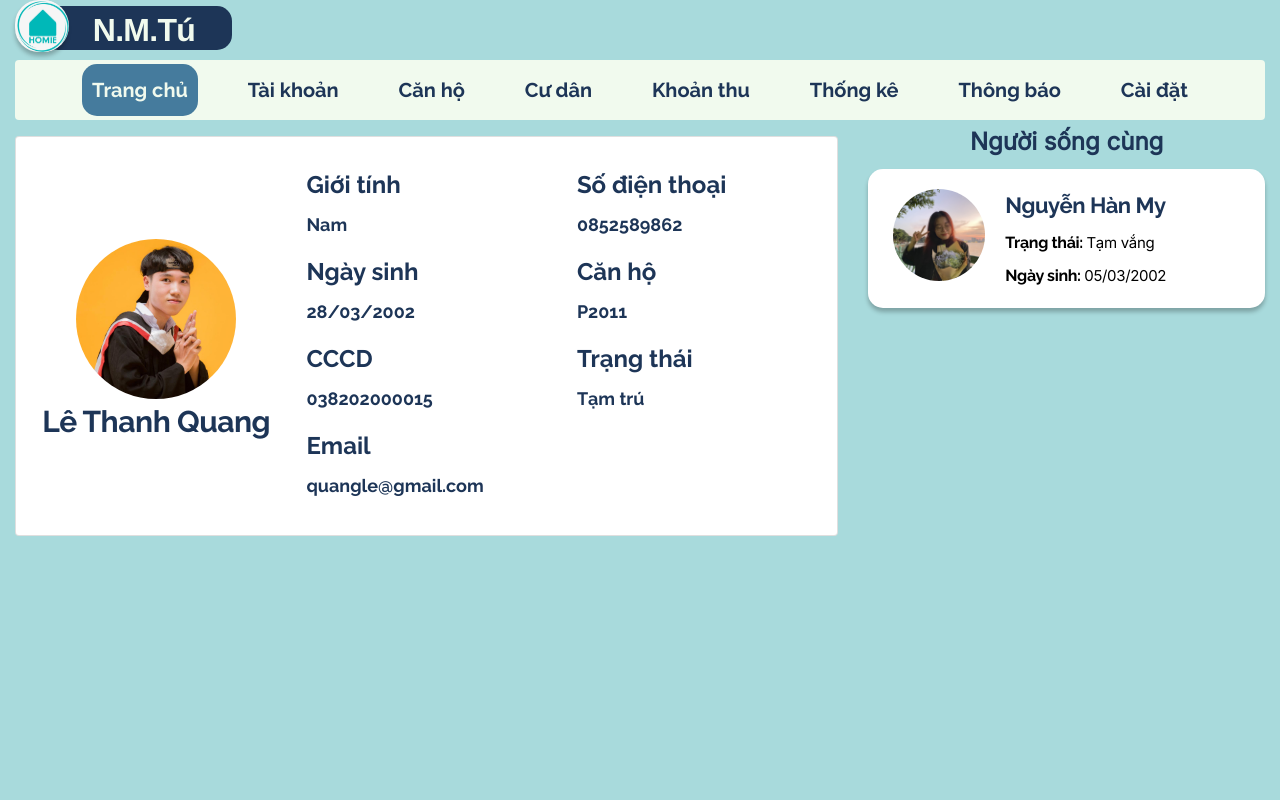
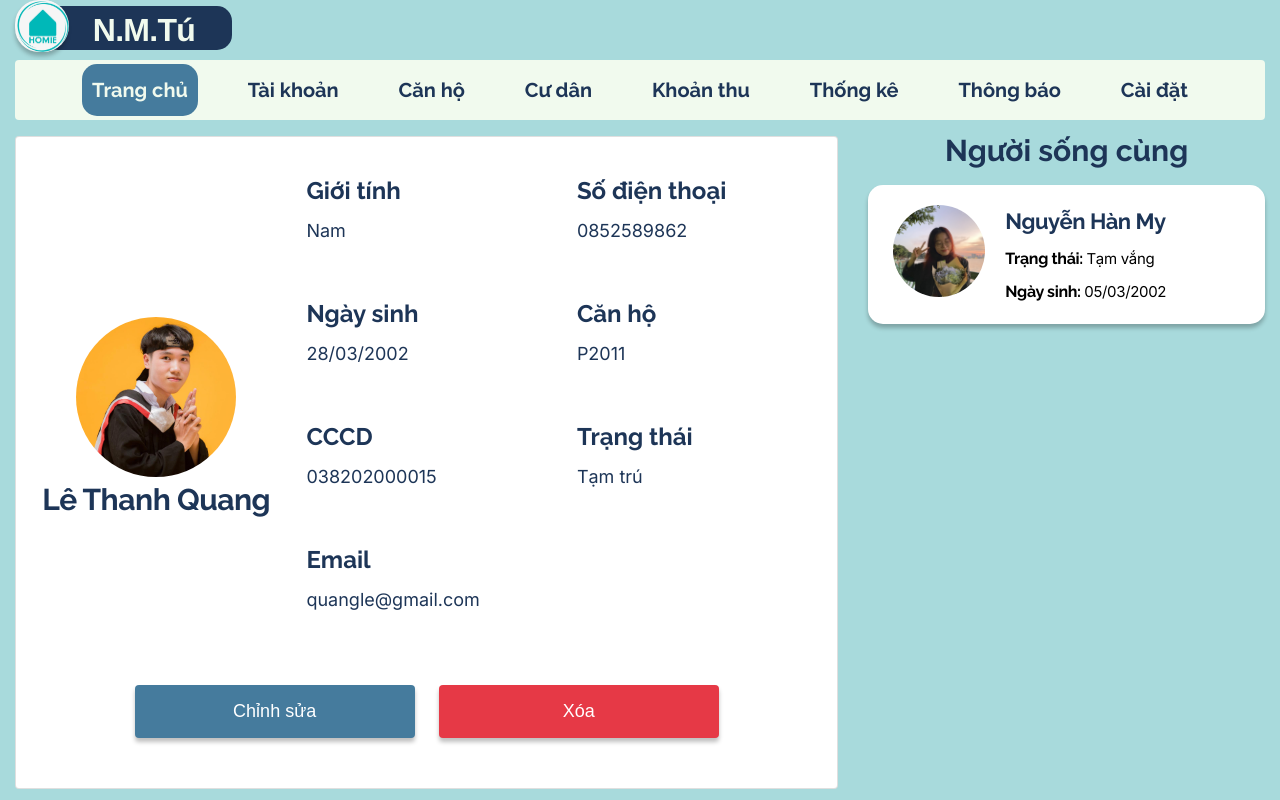
Before and after one commit to Kwang-Le/homie-web, a Vue app: page /admin-statistical in a window 1280 px wide. Built offline with nearby package versions, Linux system fonts and the light colour scheme.

Commit message:
feat: add buttons to info view

```diff
--- a/src/components/Profile/MainProfile.vue
+++ b/src/components/Profile/MainProfile.vue
@@ -78,13 +78,18 @@ import Card from '@/components/Card.vue';
                     </div>
                 </div>
             </div>
+
+            <div class="row-button">
+                <button type="button" class="btn btn-edit">Chỉnh sửa</button>
+                <button type="button" class="btn btn-delete">Xóa</button>
+            </div>
         </Card>
     </main>
 </template>
 
 <style scoped>
 .row {
-    margin-top: 10px;
+    margin-top: 16px;
     /* needs review */
 }
 
@@ -123,19 +128,54 @@ import Card from '@/components/Card.vue';
 
 .info-label {
     /* font: 18px/150% Raleway, sans-serif; */
+    margin-bottom: 36px;
 }
 
 .info-title {
     font: bold 24px/150% Raleway, sans-serif;
-    font-size: 24px;
-    line-height: 150%;
-    /* font-weight: bold; */
 }
 
 .info-content {
-    font: normal 18px/150% Raleway, sans-serif;
+    font-family: "Inter", sans-serif;
     /* font-size: 18px; */
-    font-weight: normal;
+    /* font-weight: normal; */
     color: var(--main-secondary);
+    margin-top: 8px;
+
+    font-weight: 200;
+    font-size: 18px;
+    line-height: 150%;
 }
+
+.row-button {
+    display: flex;
+    justify-content: center;
+    align-items: center;
+    /* margin-top: 64px; */
+}
+
+.btn {
+    border-radius: 10;
+    box-shadow: 0px 4px 4px #00000040;
+    border-radius: 10;
+    width: 280px;
+    color: var(--text-alternative);
+    font-family: "Raleway-SemiBold", sans-serif;
+    /* font: 600 18px/150%, sans-serif; */
+    font-weight: 500;
+    font-size: 18px;
+    line-height: 150%;
+    /* margin-top: 64px; */
+    letter-spacing: -1.9%;
+    padding: 12px;
+    margin: 20px 12px 30px 12px;
+}
+.btn-edit {
+    background-color: var(--main-primary);
+}
+
+.btn-delete {
+    background-color: var(--btn-negative);
+}
+
 </style>
--- a/src/views/admin/AdminStatisticalView.vue
+++ b/src/views/admin/AdminStatisticalView.vue
@@ -11,7 +11,7 @@ import MainProfile from '@/components/Profile/MainProfile.vue';
         <MainProfile></MainProfile>
       </div>
       <div class="col-4">
-          <h4 class="card-title font-weight-bold">Người sống cùng</h4>
+          <h4 class="card-title">Người sống cùng</h4>
           <ExtraProfileCardItem />
       </div>
     </div>
@@ -21,6 +21,6 @@ import MainProfile from '@/components/Profile/MainProfile.vue';
 <style scoped>
   .card-title {
     text-align: center;
-
+    font: 30px/150% Raleway, sans-serif;
   }
 </style>
```
